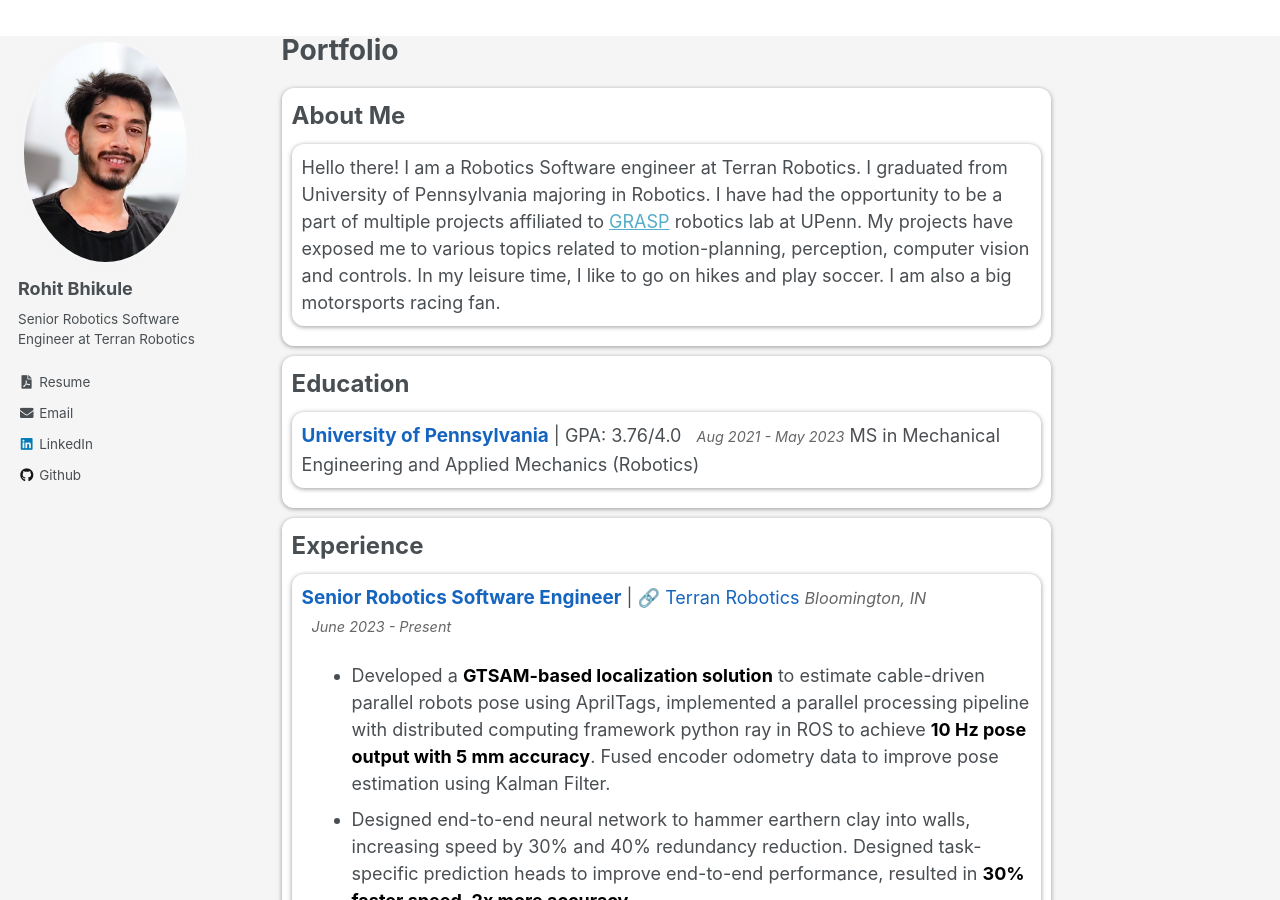
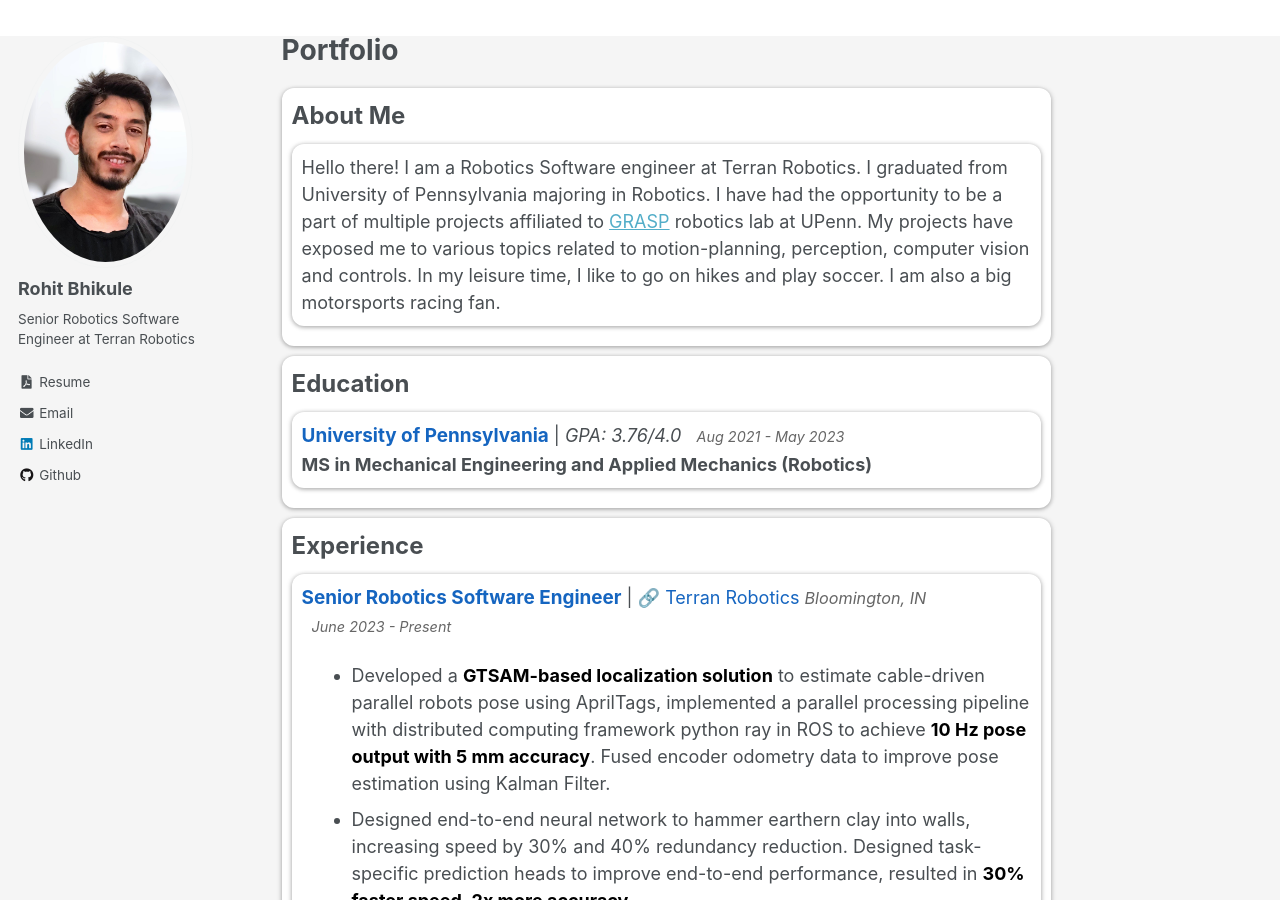
Before and after one commit to rohiitb/rohiitb.github.io, a Jekyll site: the page built from _pages/about.md, in a window 1280 px wide and 900 px high. Built offline with Jekyll 4.4.1, drawn with Linux system fonts in a browser that asks for light colours.

Commit message:
update education

```diff
--- a/_pages/about.md
+++ b/_pages/about.md
@@ -19,9 +19,9 @@
   <strong style="font-size: 24px;">Education</strong>
   <div class="experience-block">
     <div class="hyperlink">
-      <span class="highlight_role">University of Pennsylvania</span> | GPA: 3.76/4.0 <span class="timeframe">Aug 2021 - May 2023</span>
-      MS in Mechanical Engineering and Applied Mechanics (Robotics)
-      <br>
+      <span class="highlight_role">University of Pennsylvania</span> | <i>GPA: 3.76/4.0</i> <span class="timeframe">Aug 2021 - May 2023</span>
+     <br>
+      <strong>MS in Mechanical Engineering and Applied Mechanics (Robotics)</strong>
     </div>
   </div>
 </div>
```
